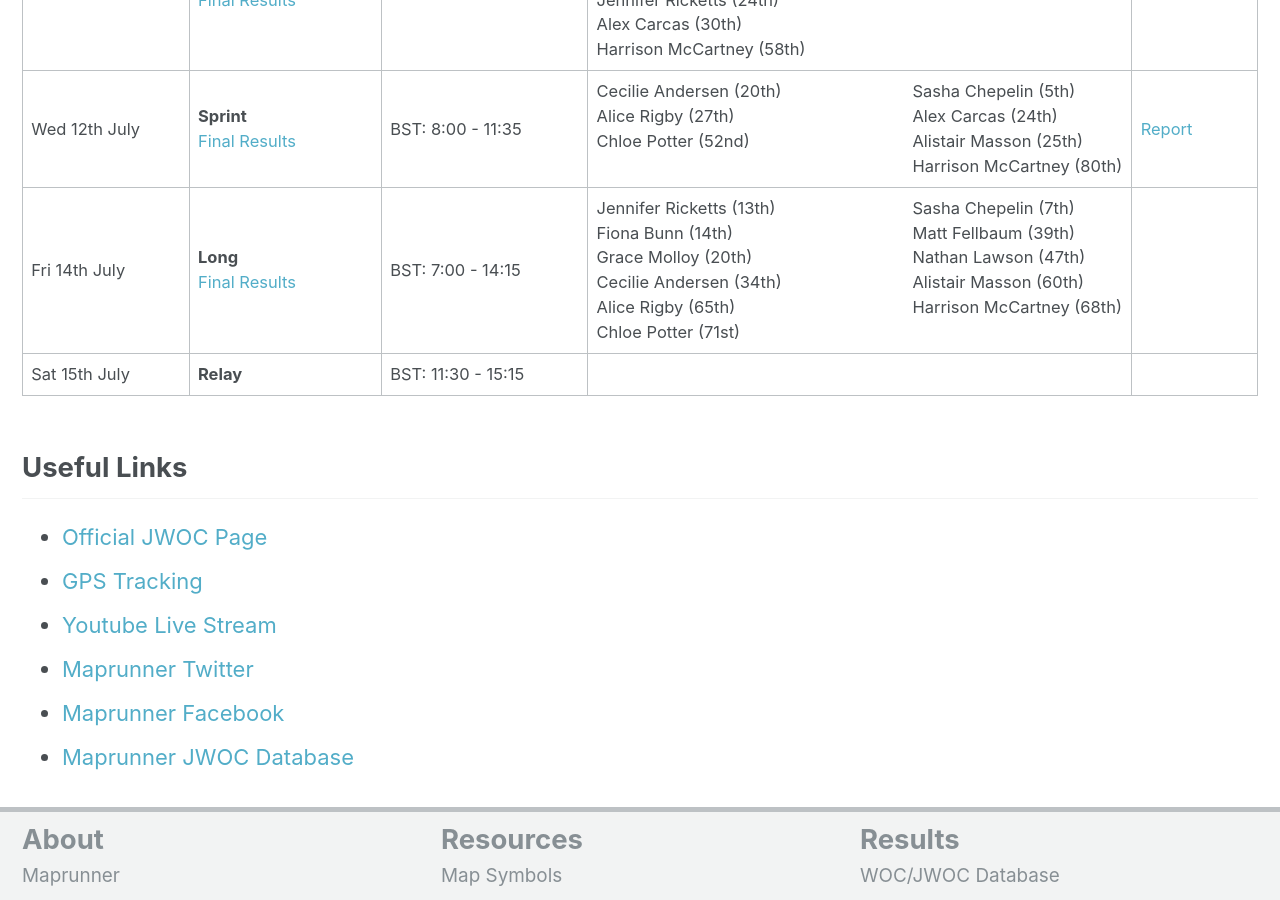
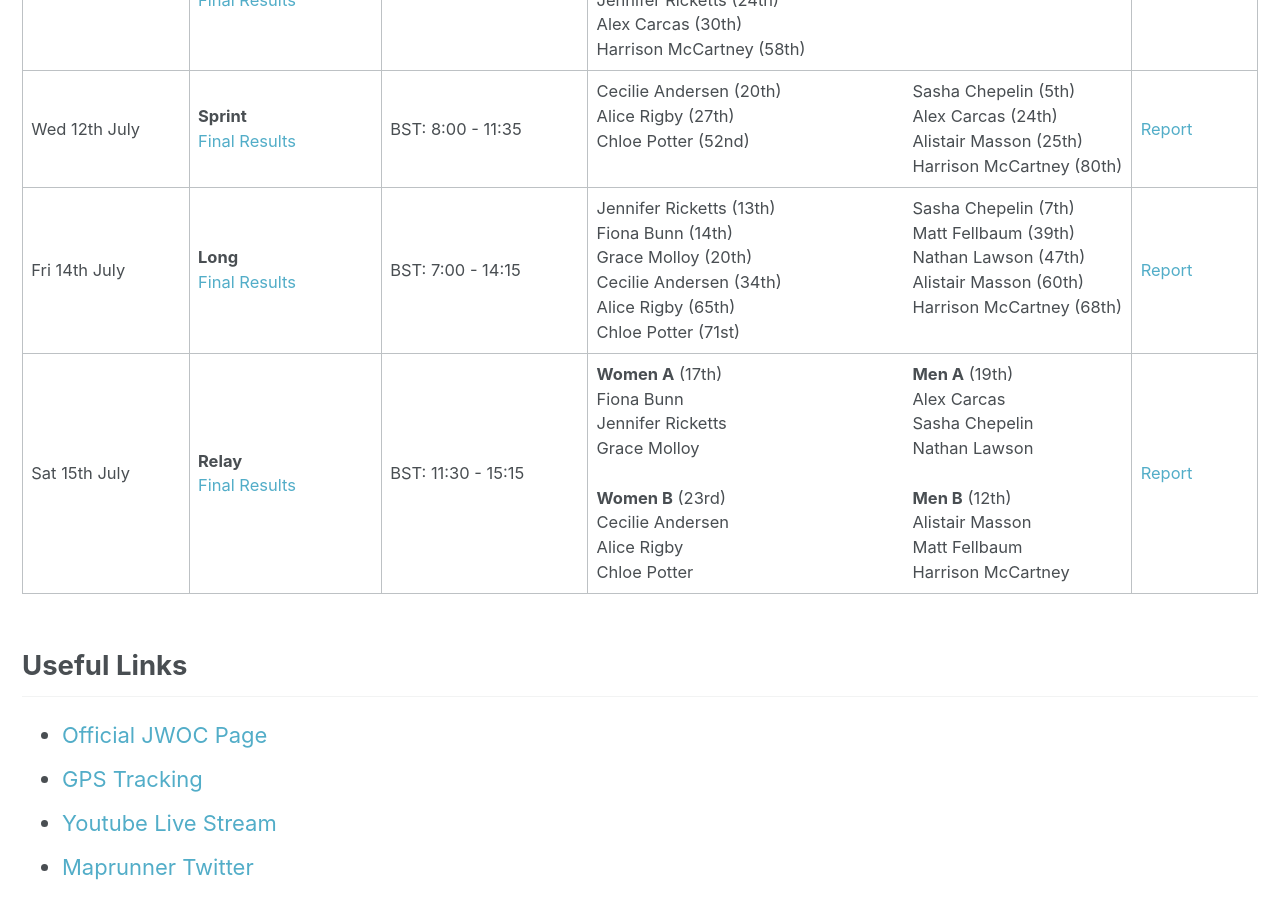
Before and after one commit to Maprunner/maprunner, a Jekyll site: the page built from _pages/jwoc2017.md, in a window 1280 px wide and 900 px high, scrolled down 1109 px. Built offline with Jekyll 4.4.1, drawn with Linux system fonts in a browser that asks for light colours.

Commit message:
relay results

```diff
--- a/_pages/jwoc2017.md
+++ b/_pages/jwoc2017.md
@@ -19,8 +19,8 @@ header:
 | Mon 10th July | **Middle Qualifier**<br>[Final Results](https://eventor.orienteering.org/Events/ResultList?eventId=5156&groupBy=EventClass) | BST: 7:00 - 10:45 | <span style="float:left;width:60%;">Grace Molloy (4th)<br>Jennifer Ricketts (10th)<br>Fiona Bunn (11th)<br>Cecilie Andersen (21st)<br>Alice Rigby (25th)<br>Chloe Potter (33rd)</span><span style="float:right;width:40%;">Sasha Chepelin (6th)<br>Harrison McCartney (8th)<br>Alex Carcas (9th)<br>Matt Fellbaum (26th)<br>Alistair Masson (29th)<br>Nathan Lawson (42nd)</span>  | [Report](https://www.britishorienteering.org.uk/index.php?pg=news_archive&item=3812) |
 | Tues 11th July | **Middle Final**<br>[Final Results](https://eventor.orienteering.org/Events/ResultList?eventId=5157&groupBy=EventClass) | BST: 10:00 - 14:15 | <span style="float:left;width:60%;">**A Final**<br>Sasha Chepelin (7th)<br>Grace Molloy (19th)<br>Jennifer Ricketts (24th)<br>Alex Carcas (30th)<br>Harrison McCartney (58th)</span><span style="float:right;width:40%;">**B Final**<br>Matt Fellbaum (6th)</span> | [Report](https://www.britishorienteering.org.uk/news/3813) |
 | Wed 12th July | **Sprint**<br>[Final Results](https://eventor.orienteering.org/Events/ResultList?eventId=5158&groupBy=EventClass) | BST: 8:00 -  11:35 | <span style="float:left;width:60%;">Cecilie Andersen (20th)<br>Alice Rigby (27th)<br>Chloe Potter (52nd)</span><span style="float:right;width:40%;">Sasha Chepelin (5th)<br>Alex Carcas (24th)<br>Alistair Masson (25th)<br>Harrison McCartney (80th)</span> | [Report](https://www.britishorienteering.org.uk/news/3815) |
-| Fri 14th July | **Long**<br>[Final Results]() | BST: 7:00 - 14:15 | <span style="float:left;width:60%;">Jennifer Ricketts (13th)<br>Fiona Bunn (14th)<br>Grace Molloy (20th)<br>Cecilie Andersen (34th)<br>Alice Rigby (65th)<br>Chloe Potter (71st)</span><span style="float:right;width:40%;">Sasha Chepelin (7th)<br>Matt Fellbaum (39th)<br>Nathan Lawson (47th)<br>Alistair Masson (60th)<br>Harrison McCartney (68th)</span> |  |
-| Sat 15th July | **Relay** | BST: 11:30 - 15:15 |  |  |
+| Fri 14th July | **Long**<br>[Final Results](https://eventor.orienteering.org/Events/ResultList?eventId=5159&groupBy=EventClass) | BST: 7:00 - 14:15 | <span style="float:left;width:60%;">Jennifer Ricketts (13th)<br>Fiona Bunn (14th)<br>Grace Molloy (20th)<br>Cecilie Andersen (34th)<br>Alice Rigby (65th)<br>Chloe Potter (71st)</span><span style="float:right;width:40%;">Sasha Chepelin (7th)<br>Matt Fellbaum (39th)<br>Nathan Lawson (47th)<br>Alistair Masson (60th)<br>Harrison McCartney (68th)</span> | [Report](https://www.britishorienteering.org.uk/news/3818) |
+| Sat 15th July | **Relay**<br>[Final Results](https://eventor.orienteering.org/Events/ResultList?eventId=5160&groupBy=EventClass) | BST: 11:30 - 15:15 | <span style="float:left;width:60%;">**Women A** (17th)<br>Fiona Bunn<br>Jennifer Ricketts<br>Grace Molloy<br><br>**Women B** (23rd)<br>Cecilie Andersen<br>Alice Rigby<br>Chloe Potter</span><span style="float:right;width:40%;">**Men A** (19th)<br>Alex Carcas<br>Sasha Chepelin<br>Nathan Lawson<br><br>**Men B** (12th)<br>Alistair Masson<br>Matt Fellbaum<br>Harrison McCartney</span> | [Report](https://www.britishorienteering.org.uk/index.php?pg=news_archive&item=3819) |
 
 ## Useful Links
 * [Official JWOC Page](http://www.jwoc2017.fi/)
```
